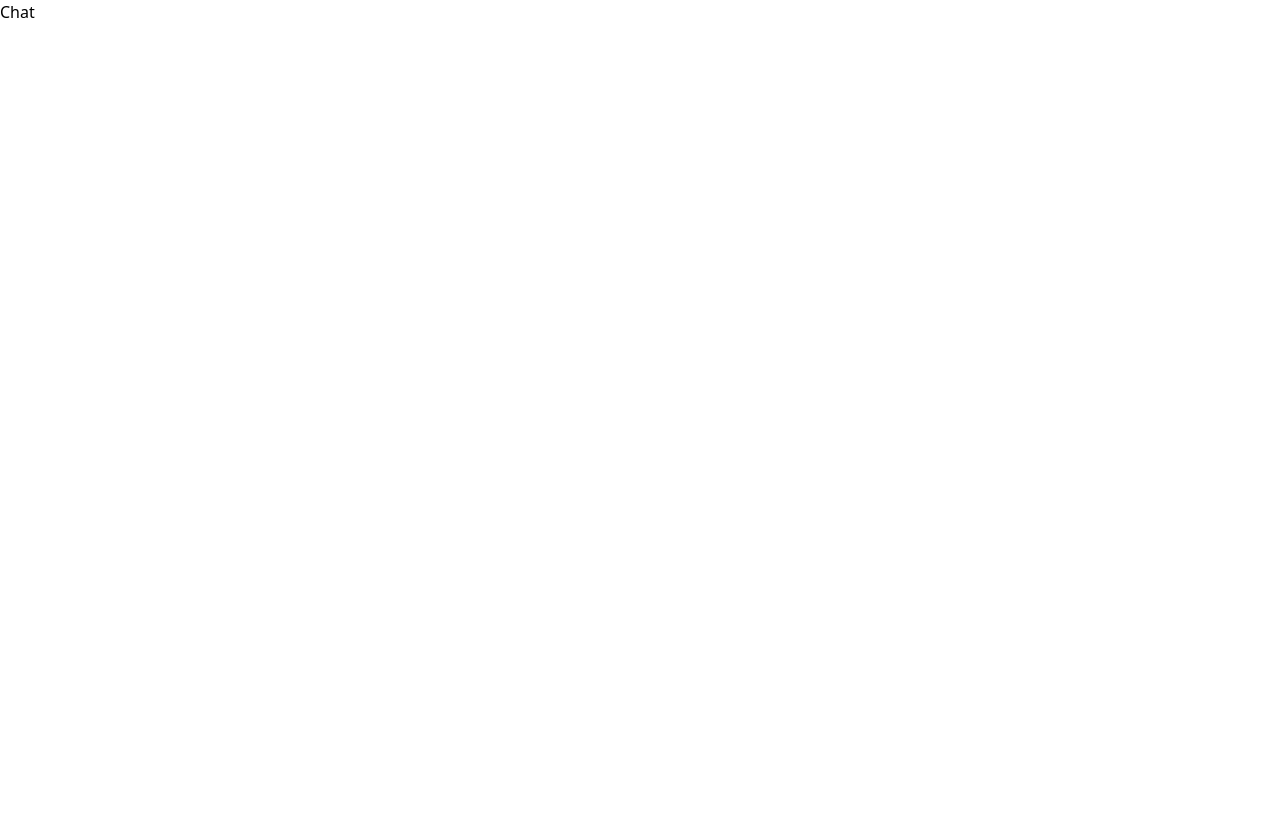
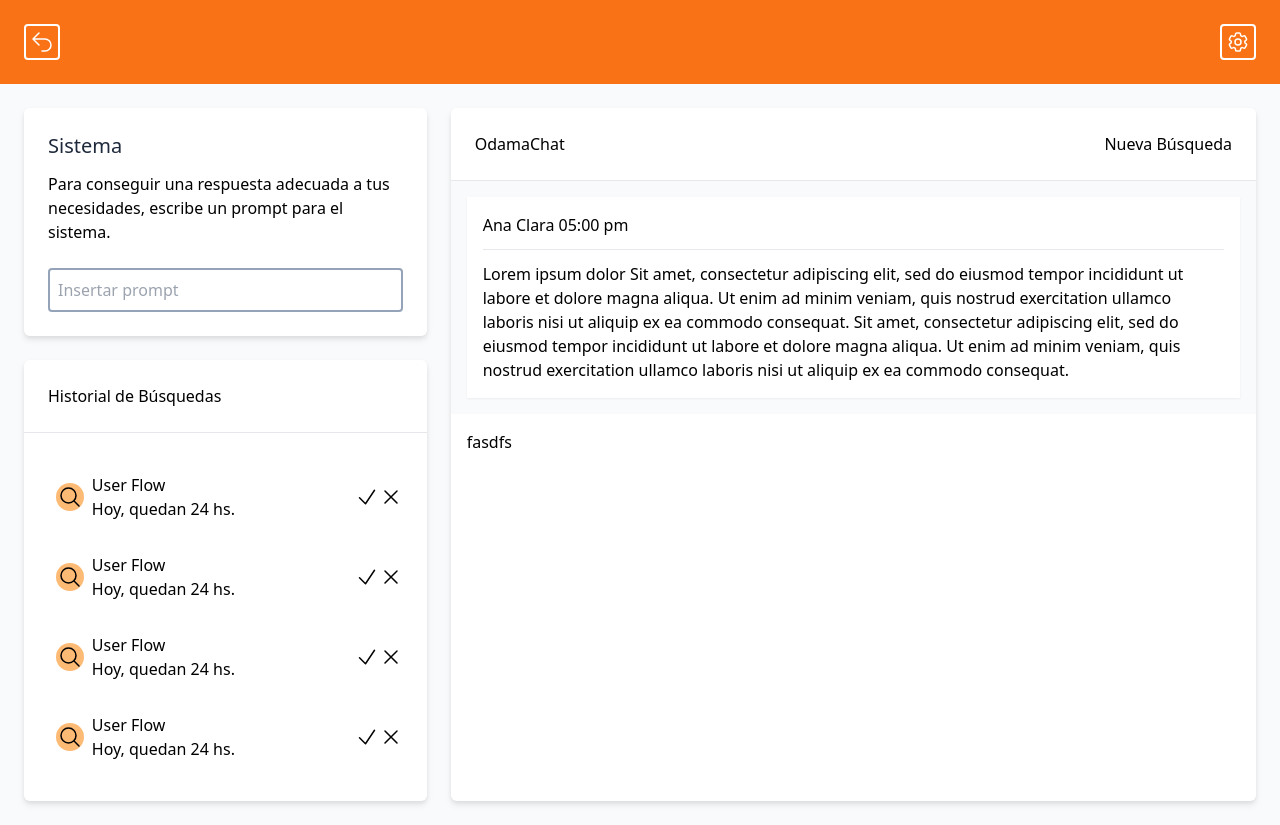
Before and after one commit to nahuely/odama-chat, a React (Vite) app: page /chat in a window 1280 px wide. Before the commit the page ends 800 px from the top, so only its background shows below. Built offline with nearby package versions, Linux system fonts and the light colour scheme.

Commit message:
static markup

```diff
--- a/src/views/chat/index.tsx
+++ b/src/views/chat/index.tsx
@@ -1,5 +1,107 @@
+import { Link } from "react-router-dom";
+import { SeachIcon } from "./SeachIcon";
+import { CheckIcon } from "./CheckIcon";
+import { CloseIcon } from "./CloseIcon";
+import { GearIcon } from "./GearIcon";
+import { BackIcon } from "./BackIcon";
+
+function ChatMessage() {
+  return (
+    <div className="flex rounded-md h-20 items-center">
+      <div className="w-1/6 flex items-center justify-center">
+        <div className="rounded-full bg-[#FDBA74] w-7 h-7 flex items-center justify-center">
+          <SeachIcon />
+        </div>
+      </div>
+      <div className="w-full">
+        <div>User Flow</div>
+        <div>Hoy, quedan 24 hs.</div>
+      </div>
+      <div className="w-1/6 flex">
+        <div>
+          <CheckIcon />
+        </div>
+        <div>
+          <CloseIcon />
+        </div>
+      </div>
+    </div>
+  );
+}
+
 function Chat() {
-  return <>Chat</>;
+  return (
+    <div className="container mx-auto bg-slate-50 min-h-screen">
+      <nav className="bg-[#F97316] p-6 justify-between flex">
+        <Link className="border-2 border-white rounded p-1" to={`/chat`}>
+          <BackIcon />
+        </Link>
+
+        <Link className="border-2 border-white rounded p-1" to={`/config`}>
+          <GearIcon />
+        </Link>
+      </nav>
+      <section className="p-6 flex space-x-6">
+        <aside className="w-2/6 flex space-y-6 flex-col">
+          <div className="rounded-md bg-white p-6 drop-shadow-md">
+            <h3 className="text-xl text-slate-800 mb-3">Sistema</h3>
+            <p className="mb-6">
+              Para conseguir una respuesta adecuada a tus necesidades, escribe
+              un prompt para el sistema.
+            </p>
+            <input
+              type="text"
+              placeholder="Insertar prompt"
+              className="border-2 border-slate-400 rounded w-full p-2"
+            />
+          </div>
+
+          <div className="rounded-md bg-white drop-shadow-md">
+            <div className="p-6">
+              <h5>Historial de Búsquedas</h5>
+            </div>
+
+            <hr />
+
+            <div className="p-6">
+              <ChatMessage />
+              <ChatMessage />
+              <ChatMessage />
+              <ChatMessage />
+            </div>
+          </div>
+        </aside>
+        <main className="rounded-md bg-white w-4/6 drop-shadow-md flex flex-col">
+          <div className="flex justify-between p-6">
+            <div>OdamaChat</div>
+            <button>Nueva Búsqueda</button>
+          </div>
+          <hr />
+          <div className="bg-slate-50 p-4">
+            <div className="drop-shadow-sm p-4 bg-white">
+              <div className="mb-3">
+                Ana Clara <span>05:00 pm</span>
+              </div>
+              <hr className="mb-3" />
+              <div>
+                Lorem ipsum dolor Sit amet, consectetur adipiscing elit, sed do
+                eiusmod tempor incididunt ut labore et dolore magna aliqua. Ut
+                enim ad minim veniam, quis nostrud exercitation ullamco laboris
+                nisi ut aliquip ex ea commodo consequat. Sit amet, consectetur
+                adipiscing elit, sed do eiusmod tempor incididunt ut labore et
+                dolore magna aliqua. Ut enim ad minim veniam, quis nostrud
+                exercitation ullamco laboris nisi ut aliquip ex ea commodo
+                consequat.
+              </div>
+            </div>
+          </div>
+          <div>
+            <div className="flex p-4">fasdfs</div>
+          </div>
+        </main>
+      </section>
+    </div>
+  );
 }
 
 export default Chat;
```
